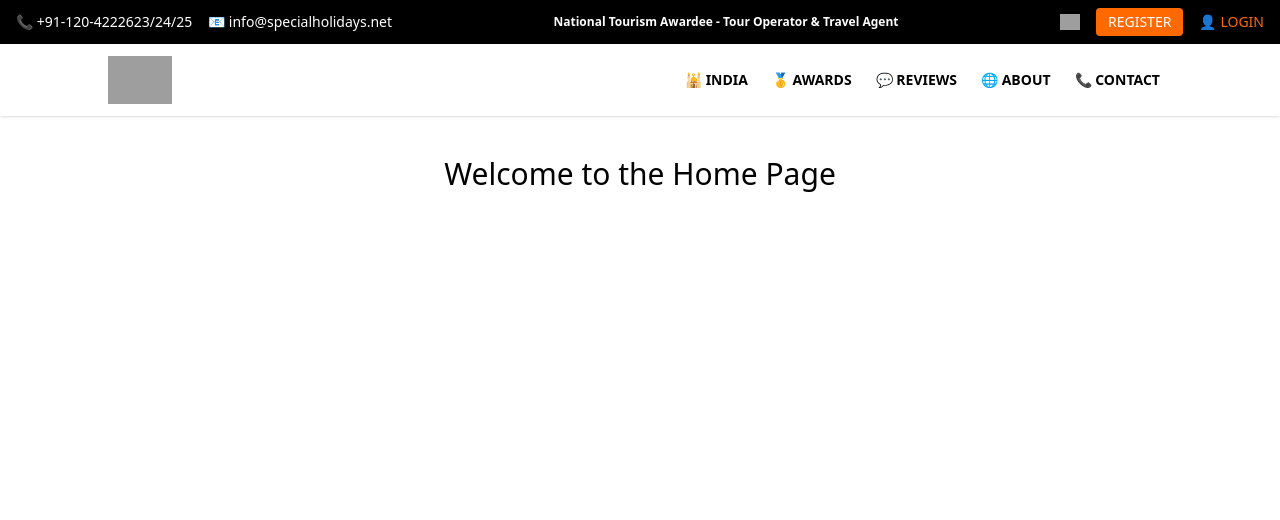
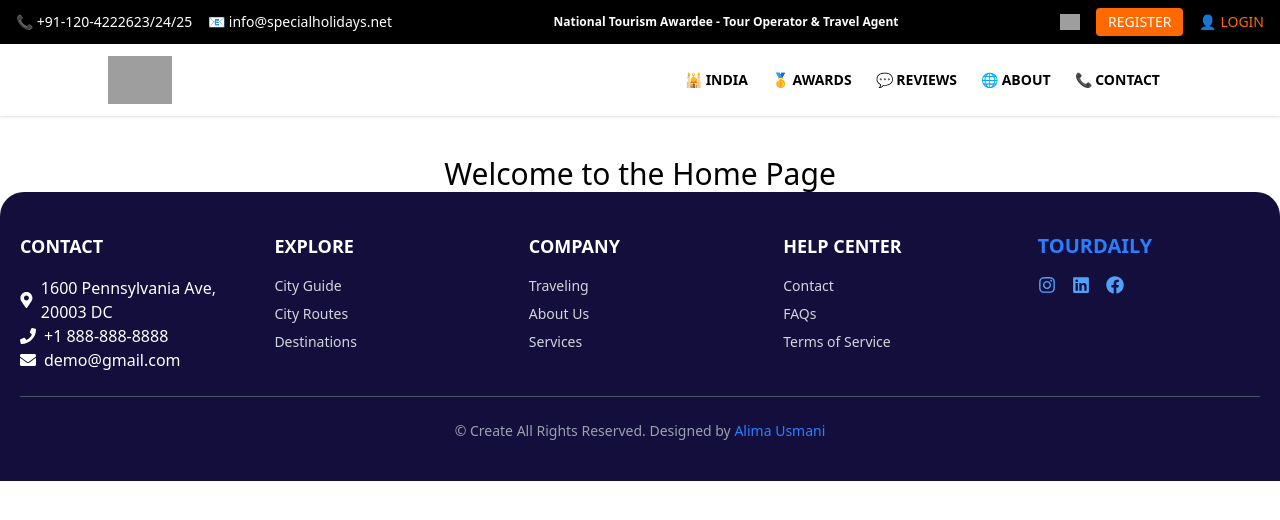
Before and after one commit to alimausmani/traveller, a React (Vite) app: page / in a window 1280 px wide. Shown: the top 520 px of the page. Built offline with nearby package versions, Linux system fonts and the light colour scheme; grey boxes are pictures that could not be loaded.

Commit message:
Footer Section Completed

```diff
--- a/src/App.jsx
+++ b/src/App.jsx
@@ -1,7 +1,7 @@
 import React from 'react';
 import { BrowserRouter as Router, Routes, Route } from 'react-router-dom';
 import Navbar from './Component/Navbar';
-
+import Footer from './Component/Footer';
 import IndiaPage from './Component/IndiaPage';
 import AwardsPage from './Component/AwardsPage';
 import ReviewsPage from './Component/ReviewsPage';
@@ -20,6 +20,7 @@ const App = () => {
         <Route path="/contact" element={<ContactPage />} />
         <Route path="/" element={<h1 className="text-center text-3xl mt-10">Welcome to the Home Page</h1>} />
       </Routes>
+      <Footer />
     </Router>
   );
 };
--- a/src/Component/Footer.jsx
+++ b/src/Component/Footer.jsx
@@ -0,0 +1,63 @@
+import React from "react";
+import { FaPhone, FaEnvelope, FaMapMarkerAlt, FaInstagram, FaLinkedin,  FaFacebook } from "react-icons/fa";
+
+const Footer = () => {
+    return (
+        <footer className="bg-[#140e3c] text-white py-10 px-5 rounded-t-3xl">
+            <div className="max-w-7xl mx-auto grid grid-cols-1 md:grid-cols-5 gap-8">
+                <div>
+                    <h3 className="font-bold text-lg mb-4">CONTACT</h3>
+                    <p className="flex items-center gap-2"><FaMapMarkerAlt /> 1600 Pennsylvania Ave, 20003 DC</p>
+                    <p className="flex items-center gap-2"><FaPhone /> +1 888-888-8888</p>
+                    <p className="flex items-center gap-2"><FaEnvelope /> demo@gmail.com</p>
+                </div>
+                <div>
+                    <h3 className="font-bold text-lg mb-4">EXPLORE</h3>
+                    <ul className="space-y-2 text-sm text-gray-300">
+                        <li>City Guide</li>
+                        <li>City Routes</li>
+                        <li>Destinations</li>
+                    </ul>
+                </div>
+                <div>
+                    <h3 className="font-bold text-lg mb-4">COMPANY</h3>
+                    <ul className="space-y-2 text-sm text-gray-300">
+                        <li>Traveling</li>
+                        <li>About Us</li>
+                        <li>Services</li>
+                    </ul>
+                </div>
+                <div>
+                    <h3 className="font-bold text-lg mb-4">HELP CENTER</h3>
+                    <ul className="space-y-2 text-sm text-gray-300">
+                        <li>Contact</li>
+                        <li>FAQs</li>
+                        <li>Terms of Service</li>
+                    </ul>
+                </div>
+                <div className="flex flex-col items-start gap-4">
+                    <div className="text-blue-500 font-bold text-xl">TOURDAILY</div>
+                    <div className="flex space-x-4 text-blue-400 text-lg">
+                        <a href="https://www.instagram.com/accounts/login/" target="_blank" rel="noopener noreferrer">
+                            <FaInstagram className="cursor-pointer hover:text-white" />
+                        </a>
+                        <a href="https://linkedin.com/in/yourprofile" target="_blank" rel="noopener noreferrer">
+                            <FaLinkedin className="cursor-pointer hover:text-white" />
+                        </a>
+                        <a href="https://facebook.com/yourprofile" target="_blank" rel="noopener noreferrer">
+                            <FaFacebook className="cursor-pointer hover:text-white" />
+                        </a>
+                    </div>
+
+                </div>
+            </div>
+
+            <hr className="my-6 border-gray-600" />
+            <p className="text-center text-sm text-gray-400">
+                © Create All Rights Reserved. Designed by <span className="text-blue-500">Alima Usmani</span>
+            </p>
+        </footer>
+    );
+};
+
+export default Footer;
```
